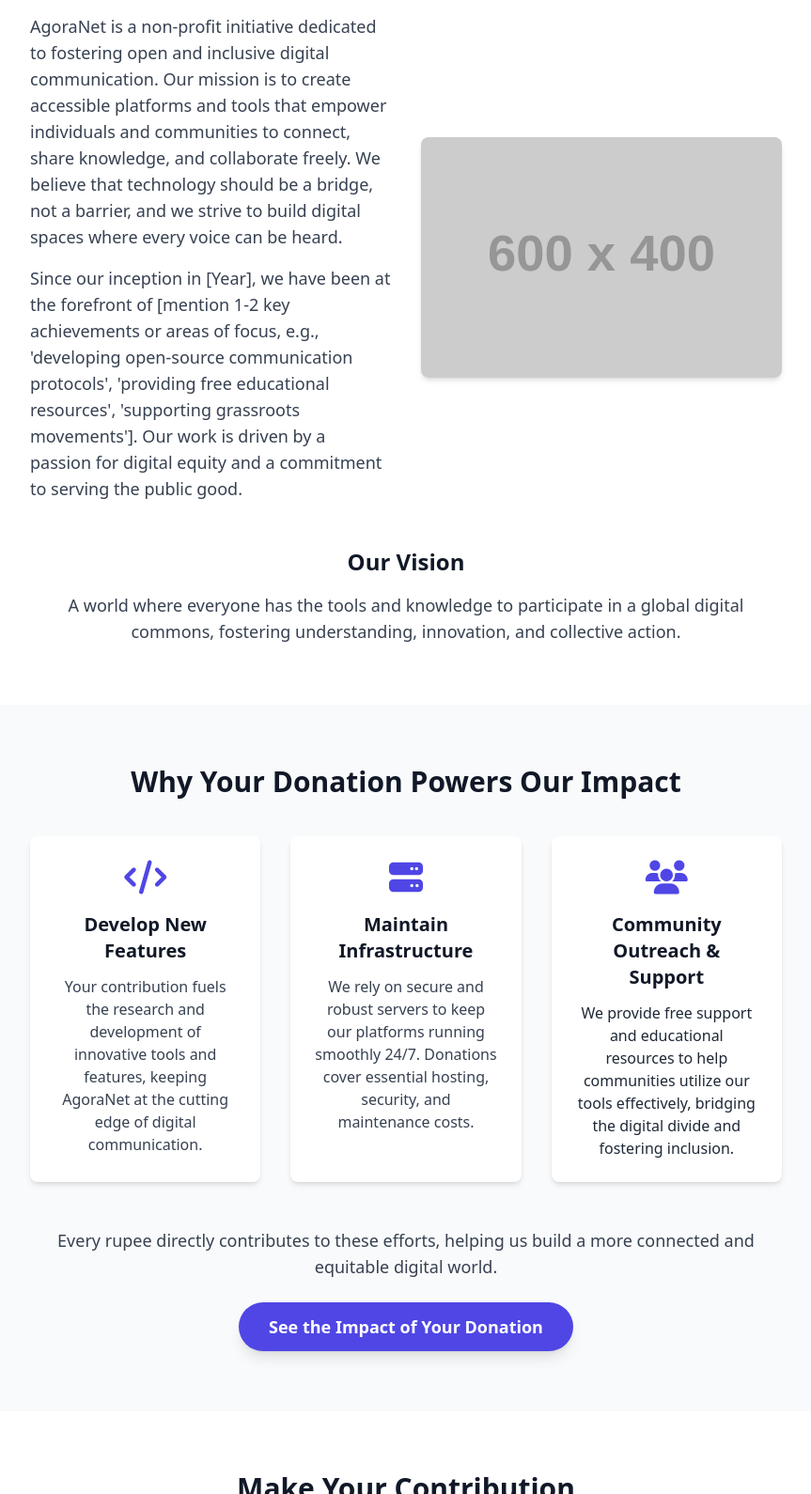
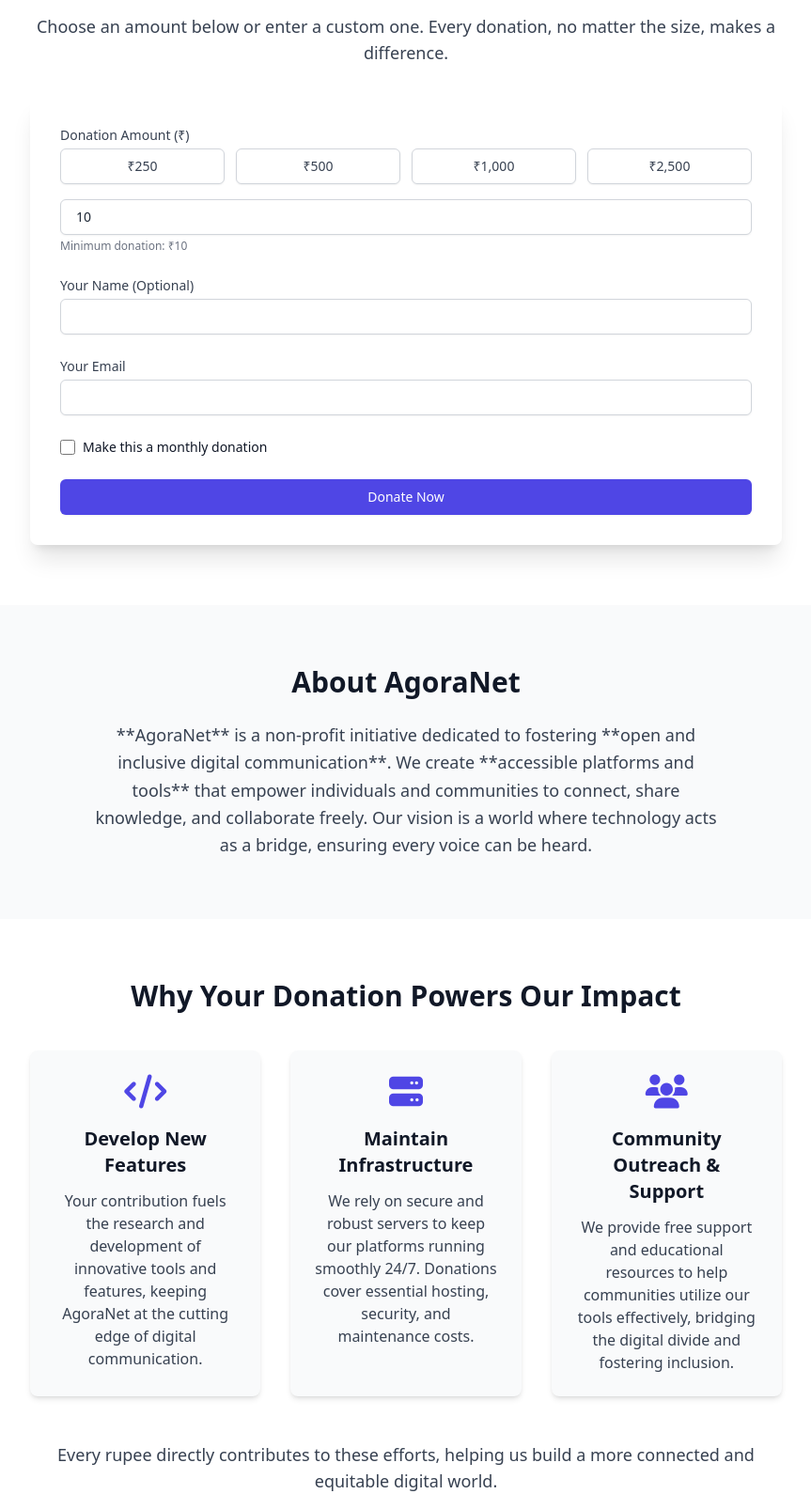
Before and after one commit to ThiruXD/AgoraNet-Donation-Website, a plain HTML site: page index.html in a window 1280 px wide. Shown: the part 574-2164 px from the top of the page at 94% size, without its empty margins (208-1071 px from the left). Drawn offline with nearby package versions, Linux system fonts and the light colour scheme; placeholder pictures from the web are drawn by us.

Commit message:
Update index.html

```diff
--- a/index.html
+++ b/index.html
@@ -50,9 +50,9 @@
 
             <nav>
                 <ul class="flex space-x-6">
+                    <li><a href="#donate-form" class="text-gray-600 hover:text-indigo-600 font-bold px-4 py-2 rounded-md bg-indigo-50 hover:bg-indigo-100 transition-colors">Donate</a></li>
                     <li><a href="#about" class="text-gray-600 hover:text-indigo-600 nav-link">About Us</a></li>
                     <li><a href="#why-donate" class="text-gray-600 hover:text-indigo-600 nav-link">Why Donate?</a></li>
-                    <li><a href="#donate-form" class="text-gray-600 hover:text-indigo-600 font-bold px-4 py-2 rounded-md bg-indigo-50 hover:bg-indigo-100 transition-colors">Donate</a></li>
                 </ul>
             </nav>
         </div>
@@ -67,65 +67,6 @@
             <a href="#donate-form" class="inline-block bg-white text-indigo-700 px-8 py-3 rounded-full text-lg font-semibold hover:bg-indigo-100 transition-transform transform hover:scale-105 shadow-lg">
                 Make a Difference Today
             </a>
-        </div>
-    </section>
-
-    <section id="about" class="py-16 px-4 bg-white">
-        <div class="container-max-w">
-            <h2 class="text-3xl font-bold text-gray-900 text-center mb-8">About AgoraNet</h2>
-            <div class="grid grid-cols-1 md:grid-cols-2 gap-8 items-center">
-                <div class="md:order-2">
-                    <img src="https://via.placeholder.com/600x400?text=About+AgoraNet" alt="About AgoraNet" class="rounded-lg shadow-md w-full h-auto object-cover">
-                </div>
-                <div class="md:order-1">
-                    <p class="text-lg text-gray-700 mb-4">
-                        AgoraNet is a non-profit initiative dedicated to fostering open and inclusive digital communication.
-                        Our mission is to create accessible platforms and tools that empower individuals and communities
-                        to connect, share knowledge, and collaborate freely. We believe that technology should be a
-                        bridge, not a barrier, and we strive to build digital spaces where every voice can be heard.
-                    </p>
-                    <p class="text-lg text-gray-700">
-                        Since our inception in [Year], we have been at the forefront of [mention 1-2 key achievements or areas of focus, e.g., 'developing open-source communication protocols', 'providing free educational resources', 'supporting grassroots movements']. Our work is driven by a passion for digital equity and a commitment to serving the public good.
-                    </p>
-                </div>
-            </div>
-            <div class="mt-12 text-center">
-                <h3 class="text-2xl font-semibold text-gray-900 mb-4">Our Vision</h3>
-                <p class="text-lg text-gray-700 max-w-3xl mx-auto">
-                    A world where everyone has the tools and knowledge to participate in a global digital commons, fostering understanding, innovation, and collective action.
-                </p>
-            </div>
-        </div>
-    </section>
-
-    <section id="why-donate" class="py-16 px-4 bg-gray-50">
-        <div class="container-max-w">
-            <h2 class="text-3xl font-bold text-gray-900 text-center mb-10">Why Your Donation Powers Our Impact</h2>
-            <div class="grid grid-cols-1 md:grid-cols-3 gap-8">
-                <div class="bg-white p-6 rounded-lg shadow-md text-center">
-                    <div class="text-4xl text-indigo-600 mb-4"><i class="fas fa-code"></i></div>
-                    <h3 class="text-xl font-semibold text-gray-900 mb-3">Develop New Features</h3>
-                    <p class="text-gray-700">Your contribution fuels the research and development of innovative tools and features, keeping AgoraNet at the cutting edge of digital communication.</p>
-                </div>
-                <div class="bg-white p-6 rounded-lg shadow-md text-center">
-                    <div class="text-4xl text-indigo-600 mb-4"><i class="fas fa-server"></i></div>
-                    <h3 class="text-xl font-semibold text-gray-900 mb-3">Maintain Infrastructure</h3>
-                    <p class="text-gray-700">We rely on secure and robust servers to keep our platforms running smoothly 24/7. Donations cover essential hosting, security, and maintenance costs.</p>
-                </div>
-                <div class="bg-white p-6 rounded-lg shadow-md text-center">
-                    <div class="text-4xl text-indigo-600 mb-4"><i class="fas fa-users"></i></div>
-                    <h3 class="text-xl font-semibold text-gray-900 mb-3">Community Outreach & Support</h3>
-                    <p class="text-700">We provide free support and educational resources to help communities utilize our tools effectively, bridging the digital divide and fostering inclusion.</p>
-                </div>
-            </div>
-            <div class="text-center mt-12">
-                <p class="text-lg text-gray-700 mb-6">
-                    Every rupee directly contributes to these efforts, helping us build a more connected and equitable digital world.
-                </p>
-                <a href="#donate-form" class="inline-block bg-indigo-600 text-white px-8 py-3 rounded-full text-lg font-semibold hover:bg-indigo-700 transition-transform transform hover:scale-105 shadow-lg">
-                    See the Impact of Your Donation
-                </a>
-            </div>
         </div>
     </section>
 
@@ -167,6 +108,48 @@
                 </form>
 
                 <div id="statusMessage" class="mt-6 text-center text-lg font-medium hidden"></div>
+            </div>
+        </div>
+    </section>
+
+    <section id="about" class="py-16 px-4 bg-gray-50">
+        <div class="container-max-w text-center">
+            <h2 class="text-3xl font-bold text-gray-900 mb-6">About AgoraNet</h2>
+            <p class="text-lg text-gray-700 leading-relaxed max-w-2xl mx-auto">
+                **AgoraNet** is a non-profit initiative dedicated to fostering **open and inclusive digital communication**.
+                We create **accessible platforms and tools** that empower individuals and communities
+                to connect, share knowledge, and collaborate freely. Our vision is a world where technology acts as a bridge, ensuring every voice can be heard.
+            </p>
+        </div>
+    </section>
+
+    <section id="why-donate" class="py-16 px-4 bg-white">
+        <div class="container-max-w">
+            <h2 class="text-3xl font-bold text-gray-900 text-center mb-10">Why Your Donation Powers Our Impact</h2>
+            <div class="grid grid-cols-1 md:grid-cols-3 gap-8">
+                <div class="bg-gray-50 p-6 rounded-lg shadow-md text-center">
+                    <div class="text-4xl text-indigo-600 mb-4"><i class="fas fa-code"></i></div>
+                    <h3 class="text-xl font-semibold text-gray-900 mb-3">Develop New Features</h3>
+                    <p class="text-gray-700">Your contribution fuels the research and development of innovative tools and features, keeping AgoraNet at the cutting edge of digital communication.</p>
+                </div>
+                <div class="bg-gray-50 p-6 rounded-lg shadow-md text-center">
+                    <div class="text-4xl text-indigo-600 mb-4"><i class="fas fa-server"></i></div>
+                    <h3 class="text-xl font-semibold text-gray-900 mb-3">Maintain Infrastructure</h3>
+                    <p class="text-gray-700">We rely on secure and robust servers to keep our platforms running smoothly 24/7. Donations cover essential hosting, security, and maintenance costs.</p>
+                </div>
+                <div class="bg-gray-50 p-6 rounded-lg shadow-md text-center">
+                    <div class="text-4xl text-indigo-600 mb-4"><i class="fas fa-users"></i></div>
+                    <h3 class="text-xl font-semibold text-gray-900 mb-3">Community Outreach & Support</h3>
+                    <p class="text-gray-700">We provide free support and educational resources to help communities utilize our tools effectively, bridging the digital divide and fostering inclusion.</p>
+                </div>
+            </div>
+            <div class="text-center mt-12">
+                <p class="text-lg text-gray-700 mb-6">
+                    Every rupee directly contributes to these efforts, helping us build a more connected and equitable digital world.
+                </p>
+                <a href="#donate-form" class="inline-block bg-indigo-600 text-white px-8 py-3 rounded-full text-lg font-semibold hover:bg-indigo-700 transition-transform transform hover:scale-105 shadow-lg">
+                    Donate Now
+                </a>
             </div>
         </div>
     </section>
@@ -234,12 +217,14 @@
             // Handle navigation link highlighting
             window.addEventListener('scroll', () => {
                 let currentSection = '';
-                const sections = ['hero', 'about', 'why-donate', 'donate-form'];
+                // Update the order of sections to match the new layout
+                const sections = ['hero', 'donate-form', 'about', 'why-donate'];
                 sections.forEach(sectionId => {
                     const section = document.getElementById(sectionId);
                     if (section) {
                         const rect = section.getBoundingClientRect();
-                        if (rect.top <= window.innerHeight / 2 && rect.bottom >= window.innerHeight / 2) {
+                        // Consider a section active if its top is within 1/3rd of the viewport and it's mostly visible
+                        if (rect.top <= window.innerHeight / 3 && rect.bottom >= window.innerHeight / 3) {
                             currentSection = sectionId;
                         }
                     }
@@ -247,7 +232,10 @@
 
                 navLinks.forEach(link => {
                     link.classList.remove('active');
-                    if (link.getAttribute('href').substring(1) === currentSection) {
+                    // Special handling for "Donate" link which is not a regular nav-link but a CTA
+                    if (link.getAttribute('href') === '#donate-form' && currentSection === 'donate-form') {
+                        // We could add an active state for the donate button here if desired
+                    } else if (link.getAttribute('href').substring(1) === currentSection) {
                         link.classList.add('active');
                     }
                 });
```
